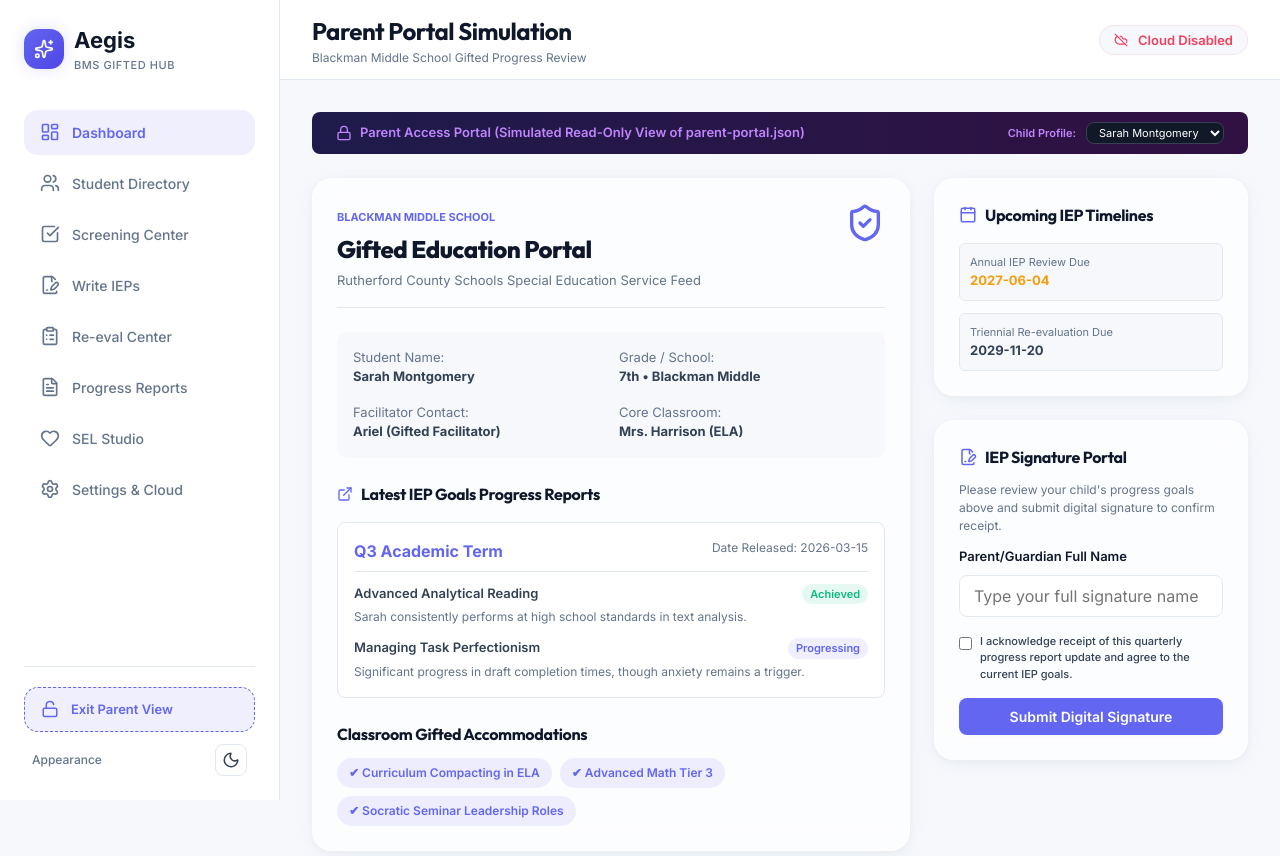
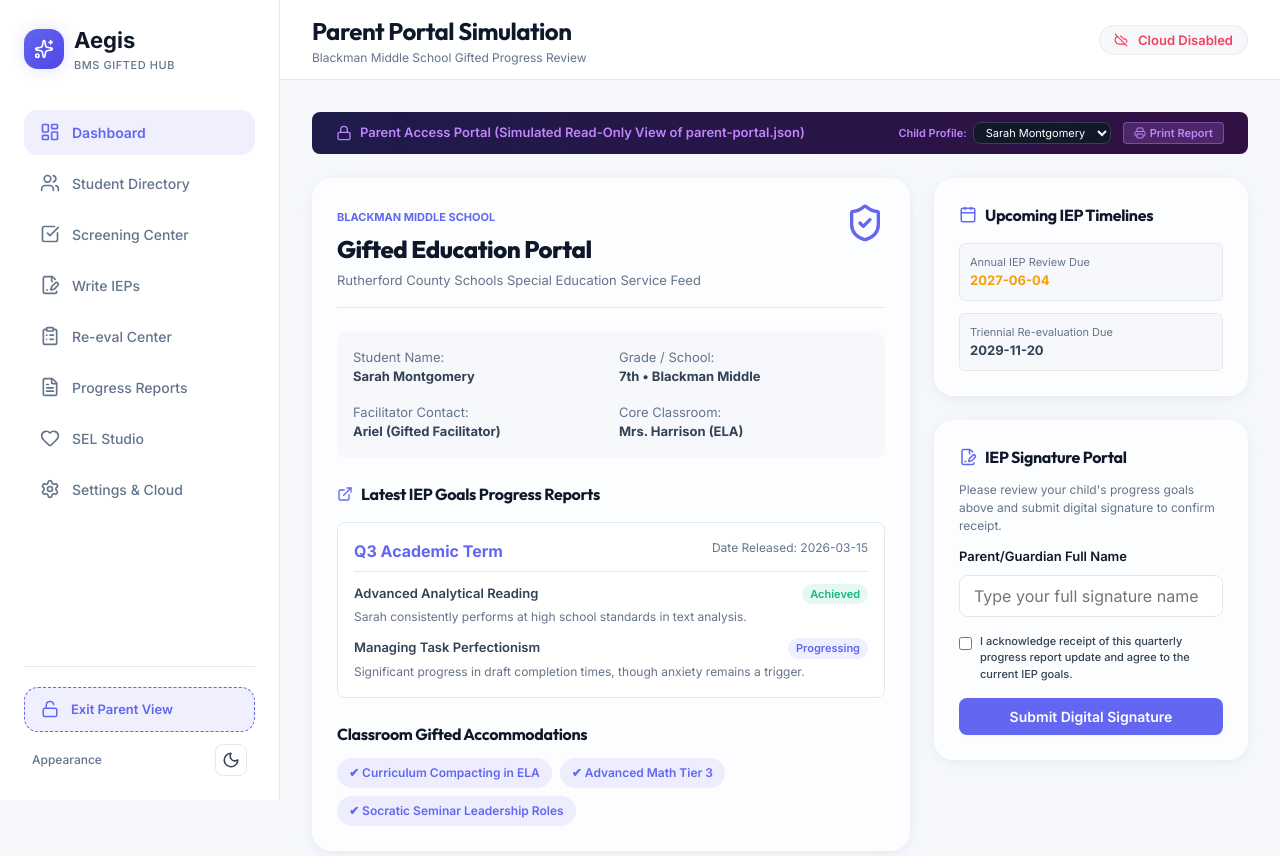
Before and after one commit to kylejonestn/ari-student-needs-tracker, a React (Vite) app: page / in a window 1280 px wide. Both pictures are taken after a click on the element "Simulate Parent Portal". Shown: the top 856 px of the page. Built offline with nearby package versions, Linux system fonts and the light colour scheme.

Commit message:
Enhance Parent Portal: add print layout overrides, print-only physical signature blocks, and interactive Print Report button

```diff
--- a/src/components/ParentPortal.jsx
+++ b/src/components/ParentPortal.jsx
@@ -4,7 +4,7 @@
 
 import React, { useState } from "react";
 import { store } from "../utils/studentStore";
-import { Lock, FileSignature, CheckCircle, ExternalLink, Calendar, ShieldCheck } from "lucide-react";
+import { Lock, FileSignature, CheckCircle, ExternalLink, Calendar, ShieldCheck, Printer } from "lucide-react";
 
 export default function ParentPortal({ students, updateStudent }) {
   const [selectedStudentId, setSelectedStudentId] = useState(students[0]?.id || "");
@@ -66,7 +66,8 @@ export default function ParentPortal({ students, updateStudent }) {
           <Lock size={16} />
           <span>Parent Access Portal (Simulated Read-Only View of parent-portal.json)</span>
         </div>
-        <div style={{ display: "flex", gap: "10px", alignItems: "center" }}>
+        <div style={{ display: "flex", gap: "12px", alignItems: "center" }}>
+          <div style={{ display: "flex", gap: "6px", alignItems: "center" }}>
             <label style={{ fontSize: "11px", color: "#c084fc" }}>Child Profile:</label>
             <select
               className="select-field"
@@ -90,9 +91,32 @@ export default function ParentPortal({ students, updateStudent }) {
               ))}
             </select>
           </div>
+
+          <button
+            type="button"
+            className="btn btn-secondary hide-print"
+            onClick={() => window.print()}
+            style={{
+              padding: "4px 10px",
+              fontSize: "11px",
+              backgroundColor: "rgba(192, 132, 252, 0.2)",
+              color: "#c084fc",
+              border: "1px solid rgba(192, 132, 252, 0.4)",
+              display: "inline-flex",
+              alignItems: "center",
+              gap: "4px",
+              height: "22px",
+              borderRadius: "4px"
+            }}
+          >
+            <Printer size={12} />
+            Print Report
+          </button>
+        </div>
       </div>
 
       {parentData ? (
+        <>
           <div style={{ display: "grid", gridTemplateColumns: "2fr 1fr", gap: "24px" }} className="dashboard-columns">
           {/* Main Parent Dashboard */}
           <div className="glass-panel" style={{ display: "flex", flexDirection: "column", gap: "24px" }}>
@@ -237,7 +261,7 @@ export default function ParentPortal({ students, updateStudent }) {
                   </p>
                 </div>
               ) : (
-                <form onSubmit={handleSignConsent}>
+                <form onSubmit={handleSignConsent} className="hide-print">
                   <p style={{ fontSize: "12px", color: "var(--text-muted)", marginBottom: "12px" }}>
                     Please review your child's progress goals above and submit digital signature to confirm receipt.
                   </p>
@@ -280,6 +304,34 @@ export default function ParentPortal({ students, updateStudent }) {
             </div>
           </div>
         </div>
+
+        {/* Physical Signature Block for Paper/PDF Reports */}
+        {!parentData.parentSignature && (
+          <div className="print-only" style={{ marginTop: "40px", paddingTop: "24px", borderTop: "2px solid var(--border-color)" }}>
+            <h3 style={{ fontSize: "14px", fontWeight: "700", marginBottom: "16px", color: "var(--text-heading)" }}>Signatures & Receipt Confirmation</h3>
+            <div style={{ display: "grid", gridTemplateColumns: "1fr 1fr", gap: "48px" }}>
+              <div>
+                <div style={{ borderBottom: "1px solid var(--text-main)", height: "36px", marginBottom: "6px" }}></div>
+                <span style={{ fontSize: "11px", color: "var(--text-muted)", fontWeight: "600" }}>Parent/Guardian Signature</span>
+              </div>
+              <div>
+                <div style={{ borderBottom: "1px solid var(--text-main)", height: "36px", marginBottom: "6px" }}></div>
+                <span style={{ fontSize: "11px", color: "var(--text-muted)", fontWeight: "600" }}>Date</span>
+              </div>
+            </div>
+            <div style={{ display: "grid", gridTemplateColumns: "1fr 1fr", gap: "48px", marginTop: "24px" }}>
+              <div>
+                <div style={{ borderBottom: "1px solid var(--text-main)", height: "36px", marginBottom: "6px" }}></div>
+                <span style={{ fontSize: "11px", color: "var(--text-muted)", fontWeight: "600" }}>Ariel, BMS Gifted Facilitator Signature</span>
+              </div>
+              <div>
+                <div style={{ borderBottom: "1px solid var(--text-main)", height: "36px", marginBottom: "6px" }}></div>
+                <span style={{ fontSize: "11px", color: "var(--text-muted)", fontWeight: "600" }}>Date</span>
+              </div>
+            </div>
+          </div>
+        )}
+        </>
       ) : (
         <div style={{ textAlign: "center", padding: "40px", color: "var(--text-muted)" }} className="glass-panel">
           <p>Please select a valid child profile above to load simulated portal content.</p>
--- a/src/index.css
+++ b/src/index.css
@@ -950,6 +950,21 @@ button, input, select, textarea {
     font-weight: bold;
     color: black !important;
   }
+
+  /* Print-only elements configuration */
+  .print-only {
+    display: block !important;
+  }
+
+  .dashboard-columns {
+    grid-template-columns: 1fr !important;
+    gap: 16px !important;
+  }
+}
+
+/* Print utility outside media print */
+.print-only {
+  display: none;
 }
 
 /* Horizontal Pizza Tracker Styles */
```
Lines whose indentation alone changed are shown as unchanged.
